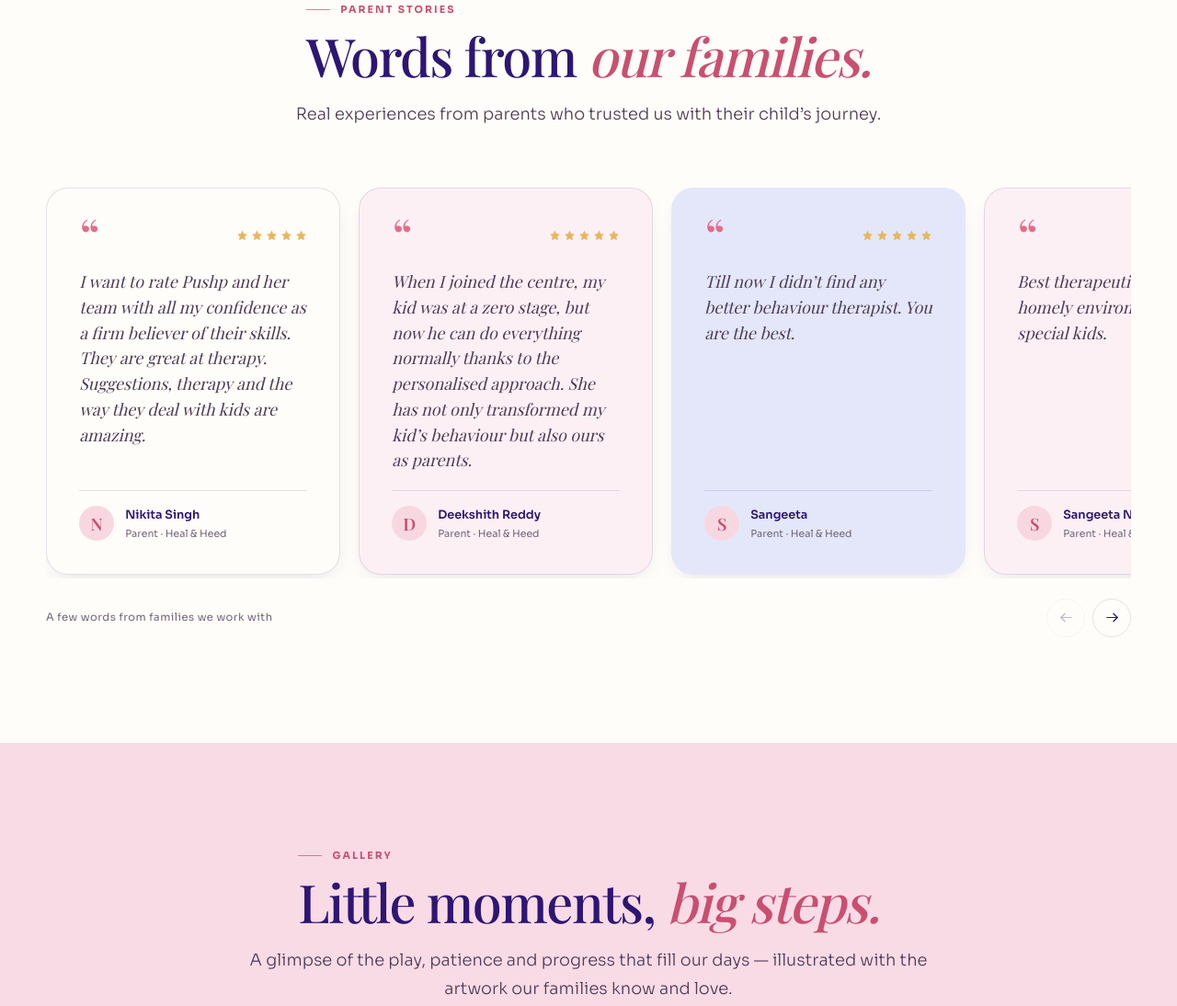
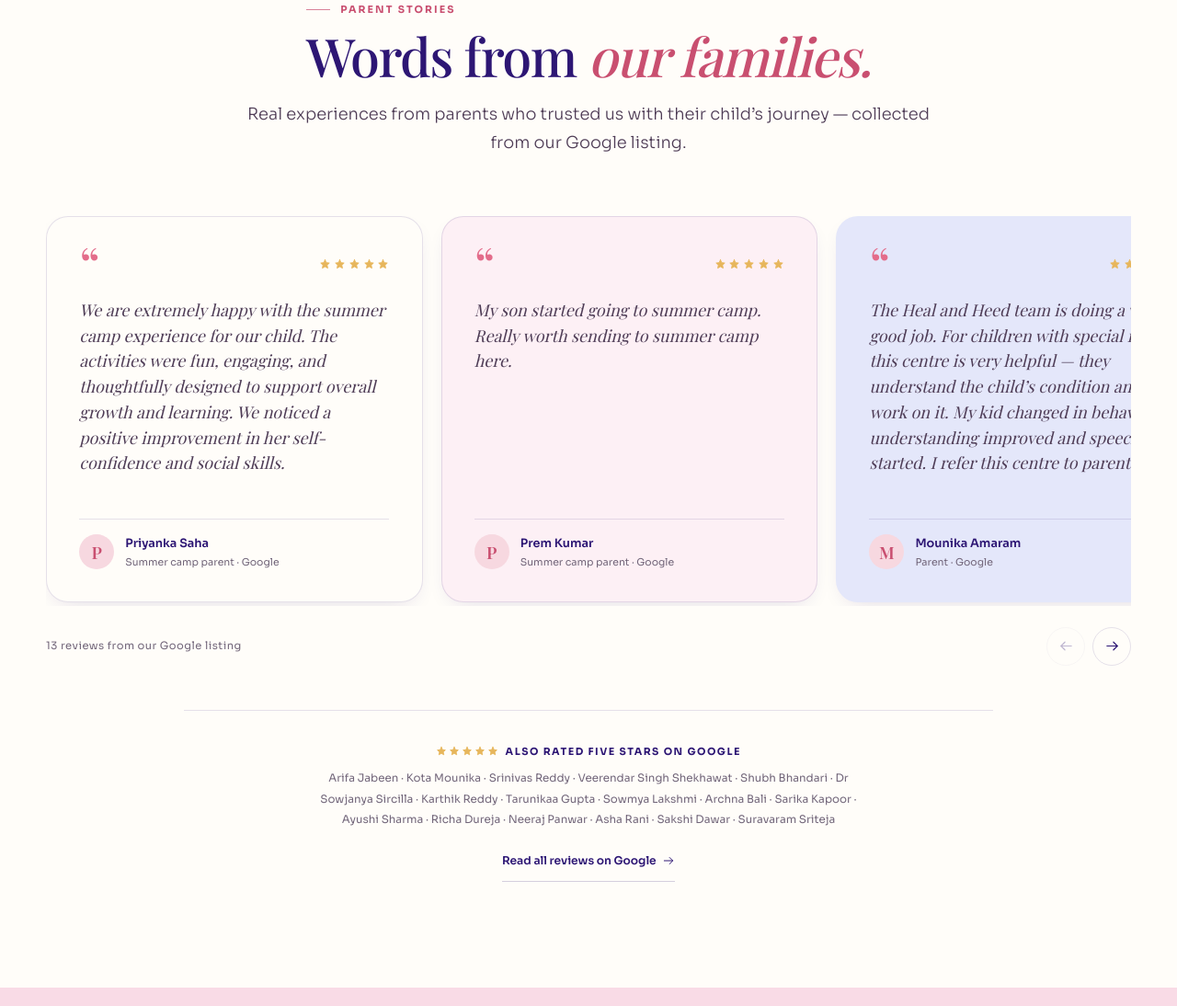
Before and after one commit to atchyutn/healandheed, an Astro site: page / in a window 1280 px wide. Shown: the part 10025-11119 px from the top of the page at 92% size. Built offline with nearby package versions, Linux system fonts and the light colour scheme; Astro itself is replaced by a stand-in of ours.

Commit message:
content: replace testimonials with real Google reviews
Swap the four placeholder quotes for the 13 written Google reviews,
normalised for spelling and trimmed at sentence boundaries. Add the
17 rating-only reviewers as a names summary under the slider and link
out to the full Google listing. The single 1-star review is excluded.

```diff
--- a/src/components/TestimonialSlider.astro
+++ b/src/components/TestimonialSlider.astro
@@ -23,7 +23,7 @@ import { testimonials } from '../data/content';
             </span>
             <span>
               <strong>{testimonial.name}</strong>
-              <small>{testimonial.context} · Heal &amp; Heed</small>
+              <small>{testimonial.context} · {testimonial.source ?? 'Heal & Heed'}</small>
             </span>
           </figcaption>
         </figure>
@@ -31,7 +31,7 @@ import { testimonials } from '../data/content';
     }
   </div>
   <div class="testimonial-slider__controls">
-    <p class="testimonial-slider__hint">A few words from families we work with</p>
+    <p class="testimonial-slider__hint">{testimonials.length} reviews from our Google listing</p>
     <div class="testimonial-slider__buttons">
       <button type="button" data-slider-prev aria-label="Previous testimonial">
         <Icon name="arrow" size={17} />
@@ -83,7 +83,7 @@ import { testimonials } from '../data/content';
 .testimonial-slider__track {
     display: grid;
     grid-auto-flow: column;
-    grid-auto-columns: minmax(320px, 43%);
+    grid-auto-columns: clamp(300px, 32vw, 440px);
     gap: 1.25rem;
     overflow-x: auto;
     overscroll-behavior-inline: contain;
--- a/src/data/content.ts
+++ b/src/data/content.ts
@@ -1,27 +1,114 @@
 export const testimonials = [
+  {
+    quote:
+      'We are extremely happy with the summer camp experience for our child. The activities were fun, engaging, and thoughtfully designed to support overall growth and learning. We noticed a positive improvement in her self-confidence and social skills.',
+    name: 'Priyanka Saha',
+    context: 'Summer camp parent',
+    source: 'Google',
+  },
+  {
+    quote:
+      'My son started going to summer camp. Really worth sending to summer camp here.',
+    name: 'Prem Kumar',
+    context: 'Summer camp parent',
+    source: 'Google',
+  },
+  {
+    quote:
+      'The Heal and Heed team is doing a very good job. For children with special needs, this centre is very helpful — they understand the child’s condition and work on it. My kid changed in behaviour, understanding improved and speech also started. I refer this centre to parents.',
+    name: 'Mounika Amaram',
+    context: 'Parent',
+    source: 'Google',
+  },
+  {
+    quote:
+      'We are very happy with the therapist and my boy is speaking very well. We discharged with positive hope. Thank you so much to the overall team of Heal and Heed.',
+    name: 'Aaryan Reddy',
+    context: 'Parent',
+    source: 'Google',
+  },
+  {
+    quote:
+      'I find the OT sessions really good. I see a lot of improvement in my son’s behaviour. The therapists are so supportive and observe very minute moments to make sure my kid shows better performance in all areas.',
+    name: 'Niharika Maram',
+    context: 'Parent',
+    source: 'Google',
+  },
+  {
+    quote:
+      'This is one of the very few centres that give child-based therapy. All the staff are well trained, certified and knowledgeable. Manu mam understands the core problem of the child and works accordingly. She is very knowledgeable, experienced, empathetic and solution oriented.',
+    name: 'Gokul V',
+    context: 'Parent',
+    source: 'Google',
+  },
+  {
+    quote:
+      'We had an interaction with Bhuvaneswar sir and Pushpa mam — both were phenomenal. They understand the kid’s issue from the root cause and provide the necessary therapy, which helps in overall child development. I definitely recommend Heal and Heed, as they deal with kids with a lot of concern.',
+    name: 'Pavan Kumar',
+    context: 'Parent',
+    source: 'Google',
+  },
+  {
+    quote: 'Nice therapy centre.',
+    name: 'Babu Ramesh',
+    context: 'Parent',
+    source: 'Google',
+  },
+  {
+    quote:
+      'This centre has a good understanding of a child’s situation and works according to it. They make sure parents understand the kid’s situation and work on their child.',
+    name: 'Vyshnavi Pavan',
+    context: 'Parent',
+    source: 'Google',
+  },
+  {
+    quote:
+      'Heal & Heed child psychological clinic is outstanding. The staff are warm and welcoming.',
+    name: 'Anil Bhandari',
+    context: 'Parent',
+    source: 'Google',
+  },
+  {
+    quote:
+      'First thing about the place: you can clear your doubts. Therapists are really good at handling kids and I feel like this is a proper therapy centre in Hyderabad. Here you feel that lively feel of the place.',
+    name: 'Magi Daniel Ranganathan',
+    context: 'Parent',
+    source: 'Google',
+  },
   {
     quote:
       'I want to rate Pushp and her team with all my confidence as a firm believer of their skills. They are great at therapy. Suggestions, therapy and the way they deal with kids are amazing.',
     name: 'Nikita Singh',
     context: 'Parent',
-  },
-  {
-    quote:
-      'When I joined the centre, my kid was at a zero stage, but now he can do everything normally thanks to the personalised approach. She has not only transformed my kid’s behaviour but also ours as parents.',
-    name: 'Deekshith Reddy',
-    context: 'Parent',
-  },
-  {
-    quote: 'Till now I didn’t find any better behaviour therapist. You are the best.',
-    name: 'Sangeeta',
-    context: 'Parent',
+    source: 'Google',
   },
   {
     quote:
       'Best therapeutic service with a homely environment for special kids.',
     name: 'Sangeeta Nallamolu',
     context: 'Parent',
+    source: 'Google',
   },
+];
+
+export const ratingOnlyReviews = [
+  'Arifa Jabeen',
+  'Kota Mounika',
+  'Srinivas Reddy',
+  'Veerendar Singh Shekhawat',
+  'Shubh Bhandari',
+  'Dr Sowjanya Sircilla',
+  'Karthik Reddy',
+  'Tarunikaa Gupta',
+  'Sowmya Lakshmi',
+  'Archna Bali',
+  'Sarika Kapoor',
+  'Ayushi Sharma',
+  'Richa Dureja',
+  'Neeraj Panwar',
+  'Asha Rani',
+  'Sakshi Dawar',
+  'Suravaram Sriteja',
 ];
 
 export const values = [
--- a/src/pages/index.astro
+++ b/src/pages/index.astro
@@ -12,7 +12,7 @@ import TestimonialSlider from '../components/TestimonialSlider.astro';
 import WaveDivider from '../components/WaveDivider.astro';
 import { images } from '../lib/images';
 import { services, careFormats } from '../data/services';
-import { approach, values, team } from '../data/content';
+import { approach, ratingOnlyReviews, values, team } from '../data/content';
 import { homeFaqs } from '../data/faqs';
 import { site, trustPoints } from '../data/site';
 
@@ -694,9 +694,32 @@ const pageSchema = {
         eyebrow="Parent stories"
         title="Words from"
         accent="our families."
-        lead="Real experiences from parents who trusted us with their child’s journey."
+        lead="Real experiences from parents who trusted us with their child’s journey — collected from our Google listing."
       />
       <TestimonialSlider />
+
+      <div class="testimonials__more reveal">
+        <p class="testimonials__more-label">
+          <span class="testimonials__more-stars" aria-hidden="true">
+            {Array.from({ length: 5 }).map(() => (
+              <Icon name="star" size={12} />
+            ))}
+          </span>
+          Also rated five stars on Google
+        </p>
+        <p class="testimonials__more-names">
+          {ratingOnlyReviews.slice(0, -1).join(' · ')} · {ratingOnlyReviews.at(-1)}
+        </p>
+        <a
+          class="testimonials__more-link"
+          href={site.mapsUrl}
+          target="_blank"
+          rel="noopener noreferrer"
+        >
+          Read all reviews on Google
+          <Icon name="arrow" size={14} />
+        </a>
+      </div>
     </div>
   </section>
 
@@ -2169,6 +2192,57 @@ const pageSchema = {
 .gallery-tile--mauve {
     background: var(--mauve);
   }
+/* Testimonials --------------------------------------- */
+  .testimonials__more {
+    display: grid;
+    justify-items: center;
+    gap: 0.55rem;
+    max-width: 880px;
+    margin: clamp(2rem, 4vw, 3rem) auto 0;
+    padding-top: clamp(1.6rem, 3vw, 2.2rem);
+    border-top: 1px solid var(--line);
+    text-align: center;
+  }
+.testimonials__more-label {
+    display: inline-flex;
+    align-items: center;
+    gap: 0.5rem;
+    color: var(--purple);
+    font-size: 0.68rem;
+    font-weight: 700;
+    letter-spacing: 0.14em;
+    text-transform: uppercase;
+  }
+.testimonials__more-stars {
+    display: inline-flex;
+    gap: 0.12rem;
+    color: var(--gold);
+  }
+.testimonials__more-stars :global(svg) {
+    fill: currentColor;
+  }
+.testimonials__more-names {
+    max-width: 68ch;
+    color: var(--muted);
+    font-size: 0.74rem;
+    line-height: 1.9;
+  }
+.testimonials__more-link {
+    display: inline-flex;
+    align-items: center;
+    gap: 0.4rem;
+    min-height: 44px;
+    margin-top: 0.2rem;
+    color: var(--purple);
+    font-size: 0.76rem;
+    font-weight: 600;
+    text-decoration: none;
+    border-bottom: 1px solid var(--line-strong);
+  }
+.testimonials__more-link:hover {
+    color: var(--pink-deep);
+    border-color: var(--pink-deep);
+  }
 /* FAQ ----------------------------------------------- */
   .faq-section__inner {
     display: grid;
```
